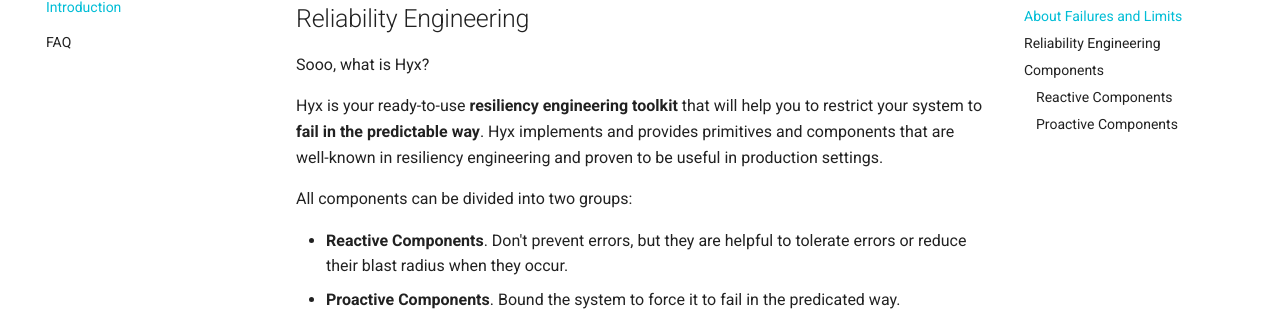
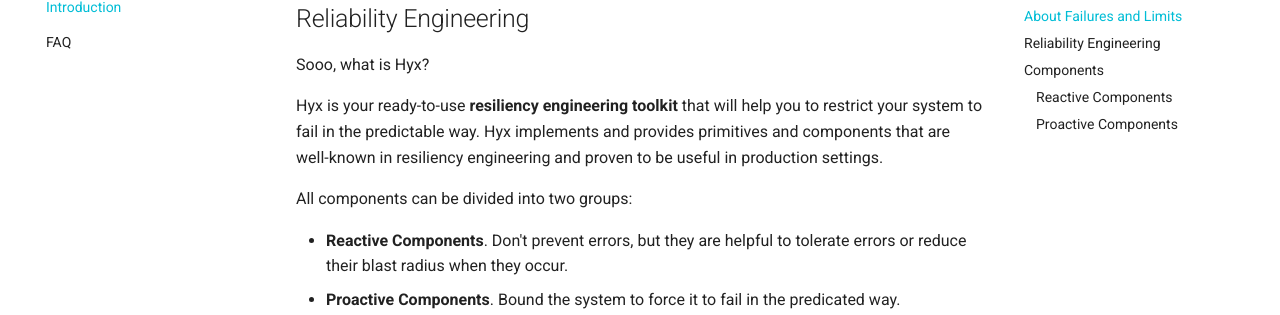
Before and after one commit to roma-glushko/hyx, an MkDocs documentation site: the page built from docs/components/index.md, in a window 1280 px wide and 900 px high, scrolled down 1638 px. Shown: the part 164-479 px from the top of the window. Built offline with MkDocs 1.6.1 and Material for MkDocs 9.7.7, drawn with Linux system fonts in a browser that asks for light colours; comment, search, counter and statistics services are not loaded.

Commit message:
#28 Removed bold text

```diff
--- a/docs/components/index.md
+++ b/docs/components/index.md
@@ -65,7 +65,7 @@
 
 Sooo, what is Hyx?
 
-Hyx is your ready-to-use **resiliency engineering toolkit** that will help you to restrict your system to **fail in the predictable way**.
+Hyx is your ready-to-use **resiliency engineering toolkit** that will help you to restrict your system to fail in the predictable way.
 Hyx implements and provides primitives and components that are well-known in resiliency engineering and proven to be useful in production settings.
 
 All components can be divided into two groups:
```
